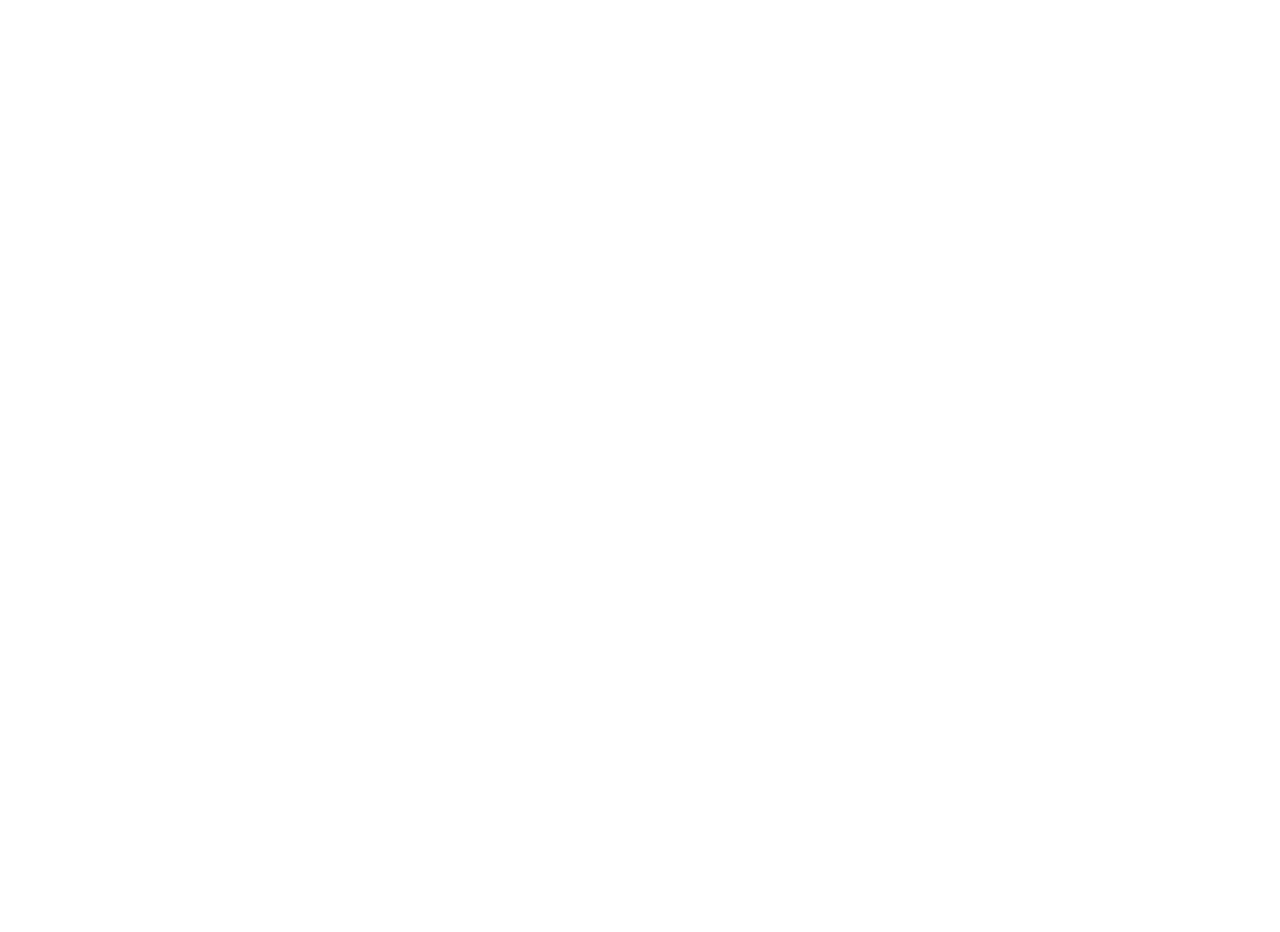
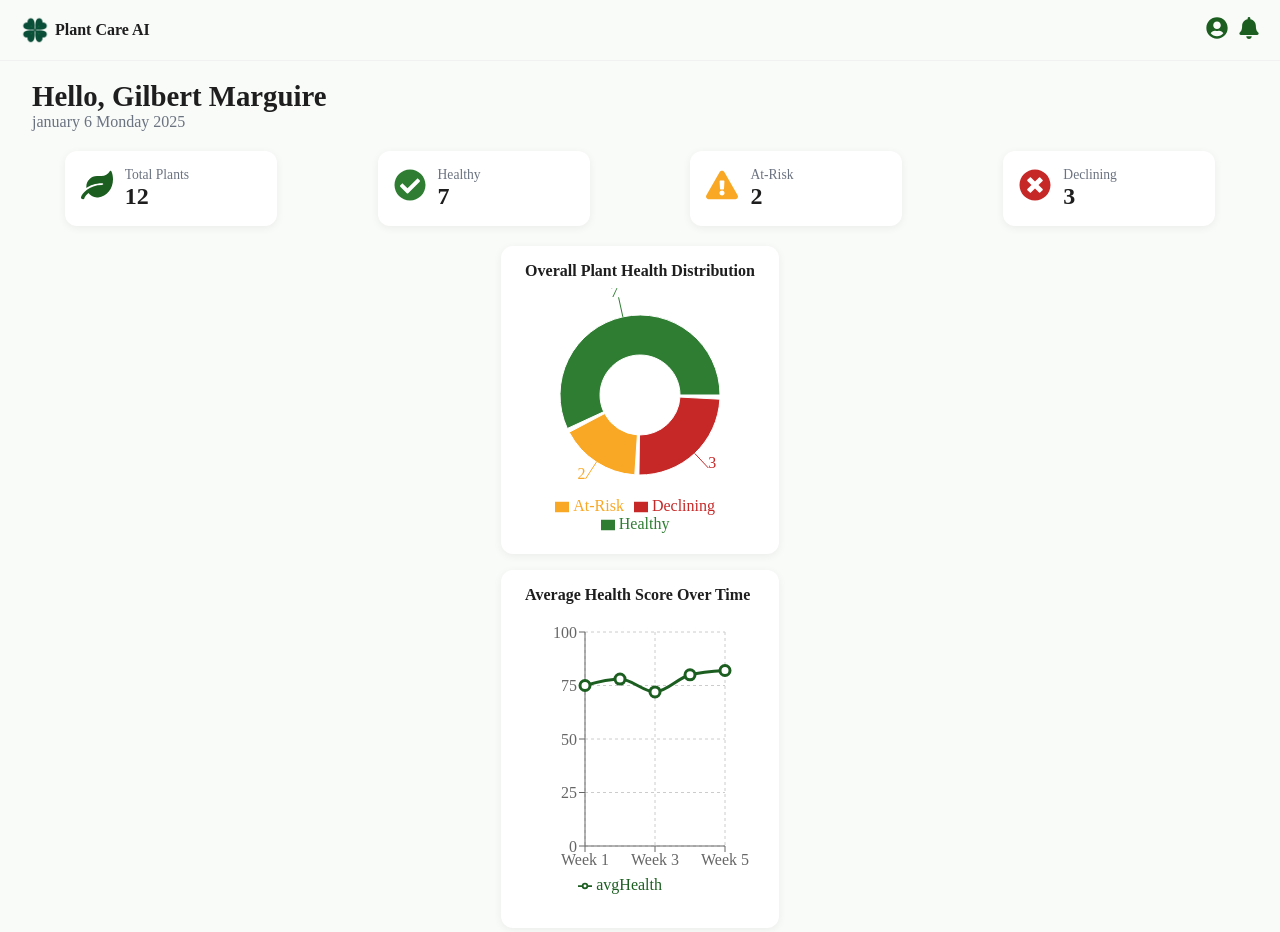
Before and after one commit to kidgideon/Plant-Care-AI, a Next.js app: page /dashboard in a window 1280 px wide. Shown: the top 932 px of the page. Before the commit the page ends 800 px from the top, so only its background shows below. Built offline with nearby package versions, Linux system fonts and the light colour scheme.

Commit message:
push codes

```diff
--- a/app/dashboard/page.module.css
+++ b/app/dashboard/page.module.css
@@ -0,0 +1,31 @@
+
+.interface {
+    width: 100%;
+    display: flex;
+    justify-content: center;
+    align-items: center;
+    flex-direction: column;
+    padding-top: 70px;
+    background-color: var(--color-bg-main);
+    padding-bottom: 30px;
+}
+
+
+.welcome_date {
+    width: 95%;
+    display: flex;
+    justify-content: center;
+    align-items: start;
+    flex-direction: column;
+    padding-top: 10px;
+}
+
+.welcomeTag {
+   color: var(--color-text-main);
+   font-weight: bold;
+   font-size: 180%;
+}
+
+.dateTag {
+    color: var(--color-text-muted);
+}
--- a/app/dashboard/page.tsx
+++ b/app/dashboard/page.tsx
@@ -1,8 +1,23 @@
 import styles from "./page.module.css"
+import Navbar from "../../components/navbar/navbar";
+import SummaryCard from "../../components/summary/summaryCards";
+import HealthStatusChart from "../../components/dashboardCharts/healthstatuschart";
+import HealthScoreTrend from "../../components/dashboardCharts/healthscoretrend";
 const Dashboard = () => {
     return(
-        <div>
-
+        <div className={styles.interface}>
+            <Navbar/>
+            <div className={styles.welcome_date}>
+       <p className={styles.welcomeTag}>
+            Hello, Gilbert Marguire
+        </p>
+        <p className={styles.dateTag}>january 6 Monday 2025</p>
+            </div>
+            <SummaryCard/>
+            <div className={styles.chartArea}>
+            <HealthStatusChart/>
+            <HealthScoreTrend/>
+            </div>
         </div>
     )
 }
--- /dev/null
+++ b/components/dashboardCharts/charts.module.css
@@ -0,0 +1,14 @@
+.chartContainer {
+  background-color: var(--color-bg-card);
+  padding: 1rem 1.5rem;
+  border-radius: 12px;
+  box-shadow: var(--shadow-soft);
+  margin-bottom: 1rem;
+}
+
+.chartTitle {
+  font-size: 1rem;
+  font-weight: bold;
+  margin-bottom: 0.5rem;
+  color: var(--color-text-main);
+}
--- /dev/null
+++ b/components/dashboardCharts/healthscoretrend.tsx
@@ -0,0 +1,33 @@
+"use client";
+
+import { LineChart, Line, XAxis, YAxis, CartesianGrid, Tooltip, ResponsiveContainer, Legend } from "recharts";
+import styles from "./charts.module.css";
+
+// Fake weekly data
+const data = [
+  { week: "Week 1", avgHealth: 75 },
+  { week: "Week 2", avgHealth: 78 },
+  { week: "Week 3", avgHealth: 72 },
+  { week: "Week 4", avgHealth: 80 },
+  { week: "Week 5", avgHealth: 82 },
+];
+
+const HealthScoreTrend = () => {
+  return (
+    <div className={styles.chartContainer}>
+      <h2 className={styles.chartTitle}>Average Health Score Over Time</h2>
+      <ResponsiveContainer width="100%" height={300}>
+        <LineChart data={data} margin={{ top: 20, right: 30, left: 0, bottom: 0 }}>
+          <CartesianGrid strokeDasharray="3 3" />
+          <XAxis dataKey="week" />
+          <YAxis domain={[0, 100]} />
+          <Tooltip />
+          <Legend verticalAlign="bottom" height={36} />
+          <Line type="monotone" dataKey="avgHealth" stroke="var(--color-primary)" strokeWidth={3} dot={{ r: 5 }} activeDot={{ r: 8 }} />
+        </LineChart>
+      </ResponsiveContainer>
+    </div>
+  );
+};
+
+export default HealthScoreTrend;
--- /dev/null
+++ b/components/dashboardCharts/healthstatuschart.tsx
@@ -0,0 +1,43 @@
+"use client";
+
+import { PieChart, Pie, Cell, Legend, Tooltip, ResponsiveContainer } from "recharts";
+import styles from "./charts.module.css";
+
+const data = [
+  { name: "Healthy", value: 7 },
+  { name: "At-Risk", value: 2 },
+  { name: "Declining", value: 3 },
+];
+
+const COLORS = ["var(--color-success)", "var(--color-warning)", "var(--color-error)"];
+
+const HealthStatusChart = () => {
+  return (
+    <div className={styles.chartContainer}>
+      <h2 className={styles.chartTitle}>Overall Plant Health Distribution</h2>
+      <ResponsiveContainer width="100%" height={250}>
+        <PieChart>
+          <Pie
+            data={data}
+            dataKey="value"
+            nameKey="name"
+            cx="50%"
+            cy="50%"
+            outerRadius={80}
+            innerRadius={40} // makes it a donut chart
+            paddingAngle={3}
+            label
+          >
+            {data.map((entry, index) => (
+              <Cell key={index} fill={COLORS[index % COLORS.length]} />
+            ))}
+          </Pie>
+          <Tooltip />
+          <Legend verticalAlign="bottom" height={36} />
+        </PieChart>
+      </ResponsiveContainer>
+    </div>
+  );
+};
+
+export default HealthStatusChart;
--- /dev/null
+++ b/components/navbar/navbar.module.css
@@ -0,0 +1,55 @@
+.navBarInterface {
+    width: 100%;
+    display: flex;
+    justify-content: center;
+    align-items: center;
+    flex-direction: row;
+    position: fixed;
+    top: 0px;
+    left: 0px;
+    right: 0px;
+    height: 60px;
+    border-bottom: 1px solid rgb(241, 241, 241);
+    background-color: var(--color-bg-main);
+    color: var(--color-text-main);
+}
+
+.logoArea {
+    width: 100%;
+    text-align: start;
+    display: flex;
+    justify-content: start;
+    align-items: center;
+    flex-direction: row;
+    gap: 5px;
+    color: var( --color-text-main);
+}
+
+.logoArea p {
+    font-weight: bold;
+}
+
+.logoArea img {
+    margin-left: 20px;
+}
+
+
+.ProfileArea {
+    width: 100%;
+    display: flex;
+    justify-content: end;
+    align-items: center;
+    flex-direction: row;
+    gap: 10px;
+}
+
+.ProfileArea svg {
+    width: 22px;
+    height: 22px;
+    color: var(--color-primary);
+    cursor: pointer;
+}
+
+.notificationBell {
+    margin-right: 20px;
+}
--- /dev/null
+++ b/components/navbar/navbar.tsx
@@ -0,0 +1,24 @@
+import styles from "./navbar.module.css";
+import { FaUserCircle, FaBell } from "react-icons/fa";
+import Logo from "../../images/logo.png"
+import Image from "next/image";
+
+const Navbar = () => {
+    return(
+        <div className={styles.navBarInterface}>
+<div className={styles.logoArea}>
+   <Image src={Logo} alt="logo" width={30} height={30}/>
+   <p>Plant Care AI</p>
+</div>
+
+<div className={styles.ProfileArea}>
+    <div>  <FaUserCircle width={40}/></div>
+    <div className={styles.notificationBell}>
+        <FaBell width={40}/>
+        </div>
+</div>
+        </div>
+    )
+}
+
+export default Navbar;
--- /dev/null
+++ b/components/summary/summary.module.css
@@ -0,0 +1,50 @@
+.interface {
+ width: 97%;
+ display: flex;
+ justify-content: space-around;
+ flex-direction: row;
+ flex-wrap: wrap;
+ align-items: center;
+ gap: 10px;
+ padding: 20px 0px;
+}
+
+.card {
+  background-color: var(--color-bg-card);
+  width: 100%;
+  max-width: 180px;
+  padding: 1rem;
+  border-radius: 12px;
+  box-shadow: var(--shadow-soft);
+  display: flex;
+  align-items: center;
+  transition: transform 0.2s ease, box-shadow 0.2s ease;
+}
+
+.card:hover {
+  transform: translateY(-2px);
+  box-shadow: 0 4px 12px rgba(0, 0, 0, 0.12);
+}
+
+.icon {
+  font-size: 2rem;
+  margin-right: 0.75rem;
+}
+
+.details {
+  display: flex;
+  flex-direction: column;
+}
+
+.title {
+  font-size: 0.85rem;
+  color: var(--color-text-muted);
+  margin: 0;
+}
+
+.value {
+  font-size: 1.5rem;
+  font-weight: bold;
+  color: var(--color-text-main);
+  margin: 0;
+}
--- /dev/null
+++ b/components/summary/summaryCards.tsx
@@ -0,0 +1,29 @@
+import styles from "./summary.module.css";
+import { FaLeaf, FaCheckCircle, FaExclamationTriangle, FaTimesCircle } from "react-icons/fa";
+
+const summaryItems = [
+  { title: "Total Plants", value: 12, icon: <FaLeaf />, color: "var(--color-primary)" },
+  { title: "Healthy", value: 7, icon: <FaCheckCircle />, color: "var(--color-success)" },
+  { title: "At-Risk", value: 2, icon: <FaExclamationTriangle />, color: "var(--color-warning)" },
+  { title: "Declining", value: 3, icon: <FaTimesCircle />, color: "var(--color-error)" },
+];
+
+const SummaryCard = () => {
+  return (
+    <div className={styles.interface}>
+      {summaryItems.map((item, index) => (
+        <div key={index} className={styles.card}>
+          <div className={styles.icon} style={{ color: item.color }}>
+            {item.icon}
+          </div>
+          <div className={styles.details}>
+            <p className={styles.title}>{item.title}</p>
+            <p className={styles.value}>{item.value}</p>
+          </div>
+        </div>
+      ))}
+    </div>
+  );
+};
+
+export default SummaryCard;
--- a/package.json
+++ b/package.json
@@ -16,6 +16,8 @@
     "react": "19.2.1",
     "react-dom": "19.2.1",
     "react-hook-form": "^7.68.0",
+    "react-icons": "^5.5.0",
+    "recharts": "^3.6.0",
     "sonner": "^2.0.7",
     "uuid": "^13.0.0"
   },
```
Also changed, not shown: 1 other file (tests, documents, lock files or other folders).
